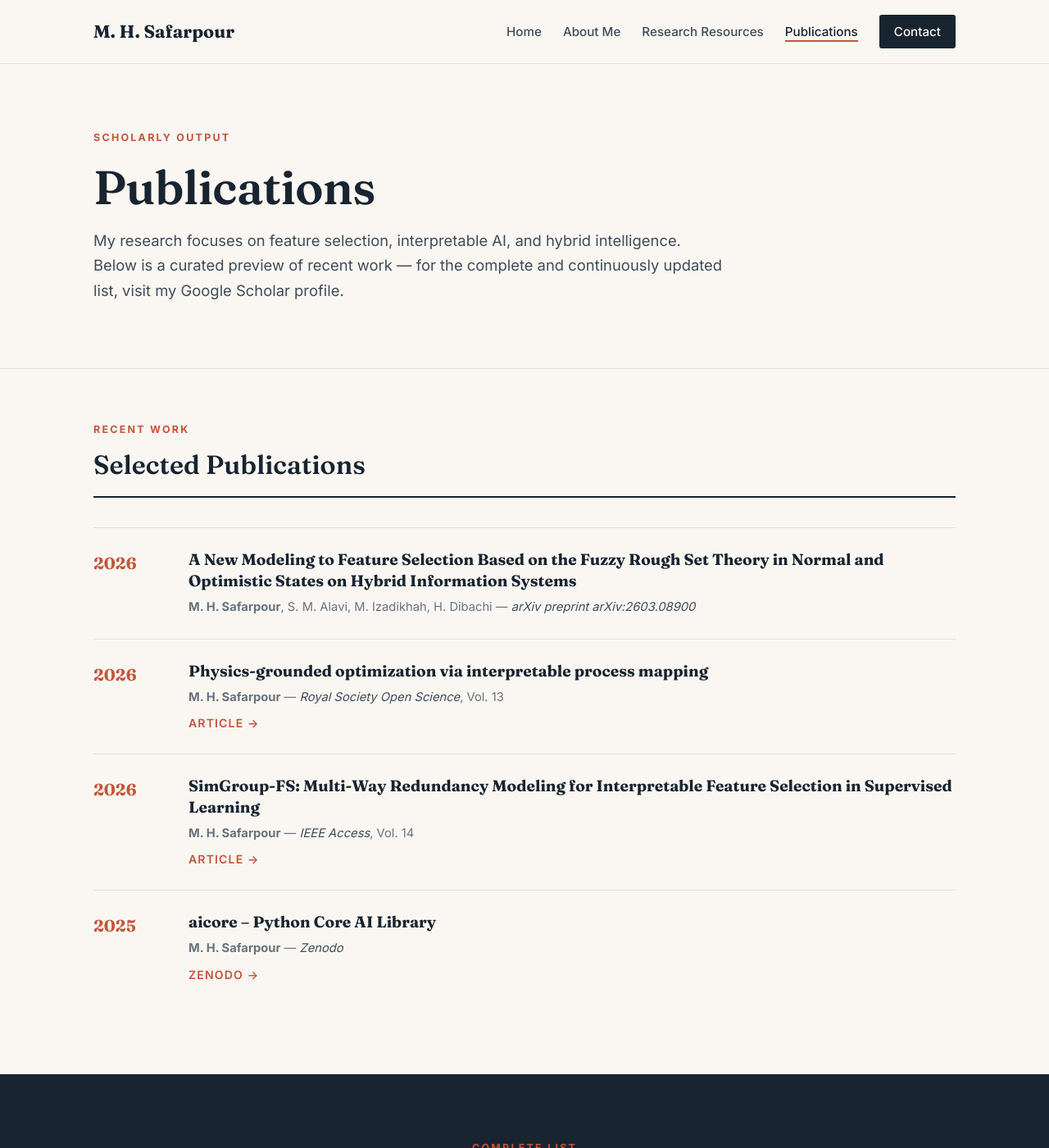
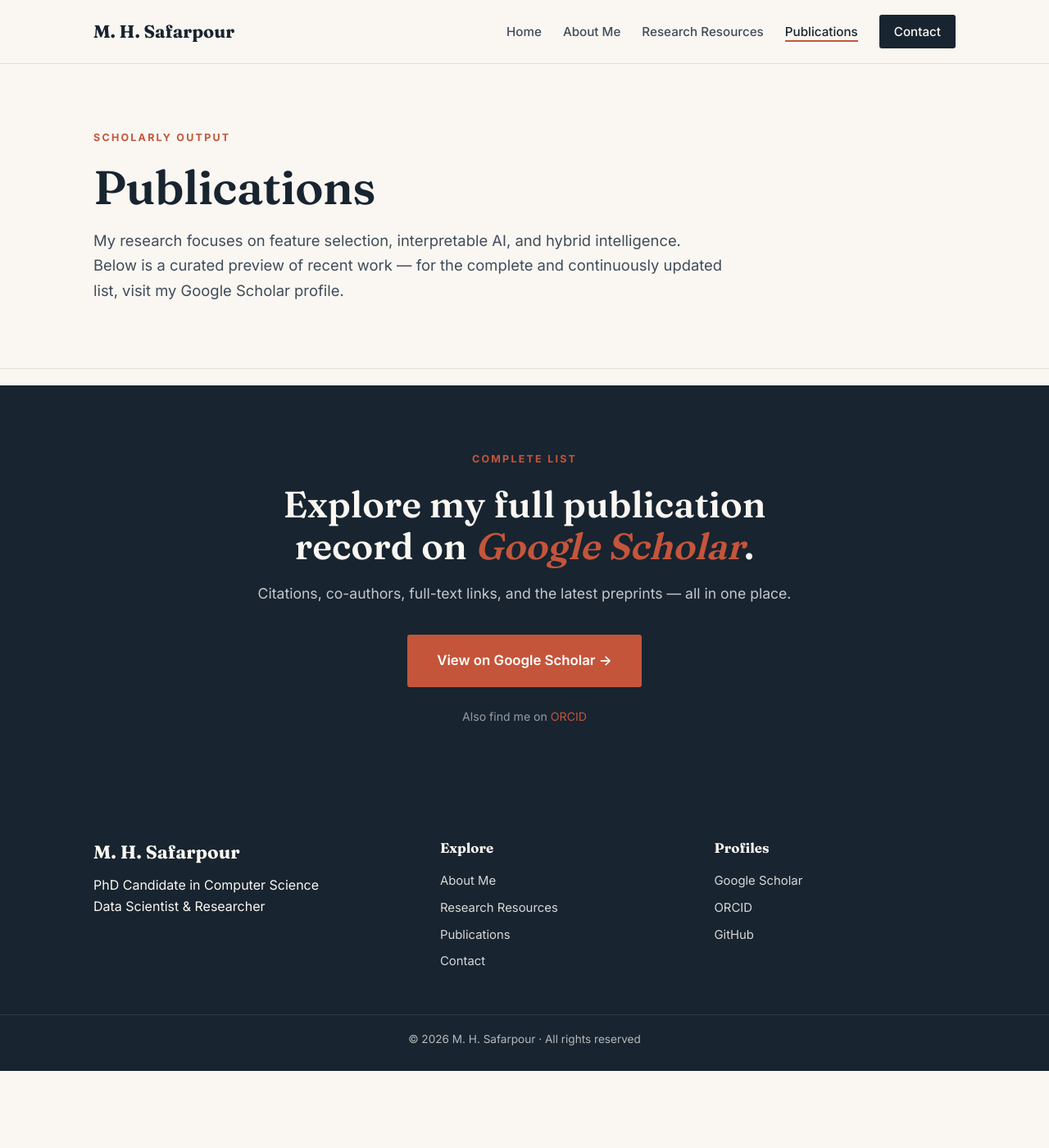
Before and after one commit to safarpour-mh/safarpour-mh.github.io, a Jekyll site: the page publications.html, which Jekyll copies as it is, in a window 1280 px wide and 1400 px high. Shown: the whole window at 82% size. Built offline with Jekyll 4.4.1, drawn with Linux system fonts in a browser that asks for light colours.

Commit message:
Update publications.html

```diff
--- a/publications.html
+++ b/publications.html
@@ -35,47 +35,6 @@
   </div>
 </section>
 
-<!-- ===== Selected Publications Preview ===== -->
-<section>
-  <div class="container">
-    <div class="section-head">
-      <h2 class="section-title"><small>Recent Work</small>Selected Publications</h2>
-    </div>
-    <ol class="pub-list">
-      <li>
-        <span class="pub-year">2026</span>
-        <div class="pub-body">
-          <h3>A New Modeling to Feature Selection Based on the Fuzzy Rough Set Theory in Normal and Optimistic States on Hybrid Information Systems</h3>
-          <p class="pub-meta"><strong>M. H. Safarpour</strong>, S. M. Alavi, M. Izadikhah, H. Dibachi — <em>arXiv preprint arXiv:2603.08900</em></p>
-        </div>
-      </li>
-      <li>
-        <span class="pub-year">2026</span>
-        <div class="pub-body">
-          <h3>Physics-grounded optimization via interpretable process mapping</h3>
-          <p class="pub-meta"><strong>M. H. Safarpour</strong> — <em>Royal Society Open Science</em>, Vol. 13</p>
-          <p class="pub-links"><a href="https://royalsocietypublishing.org/rsos/article/13/6/251929/482010/Physics-grounded-optimization-via-interpretable" target="_blank" rel="noopener">Article →</a></p>
-        </div>
-      </li>
-      <li>
-        <span class="pub-year">2026</span>
-        <div class="pub-body">
-          <h3>SimGroup-FS: Multi-Way Redundancy Modeling for Interpretable Feature Selection in Supervised Learning</h3>
-          <p class="pub-meta"><strong>M. H. Safarpour</strong> — <em>IEEE Access</em>, Vol. 14</p>
-          <p class="pub-links"><a href="https://ieeexplore.ieee.org/document/11408164" target="_blank" rel="noopener">Article →</a></p>
-        </div>
-      </li>
-      <li>
-        <span class="pub-year">2025</span>
-        <div class="pub-body">
-          <h3>aicore – Python Core AI Library</h3>
-          <p class="pub-meta"><strong>M. H. Safarpour</strong> — <em>Zenodo</em></p>
-          <p class="pub-links"><a href="https://doi.org/10.5281/zenodo.18156634" target="_blank" rel="noopener">Zenodo →</a></p>
-        </div>
-      </li>
-    </ol>
-  </div>
-</section>
 
 <!-- ===== Google Scholar CTA (Main Call to Action) ===== -->
 <section style="background:var(--ink);color:var(--cream);padding:80px 0;margin-top:20px">
@@ -95,6 +54,10 @@
     </p>
   </div>
 </section>
+
+  <!-- ===== space row ===== -->
+
+
 
 <!-- ===== Footer ===== -->
 <footer class="site-footer" style="margin-top:0">
```
